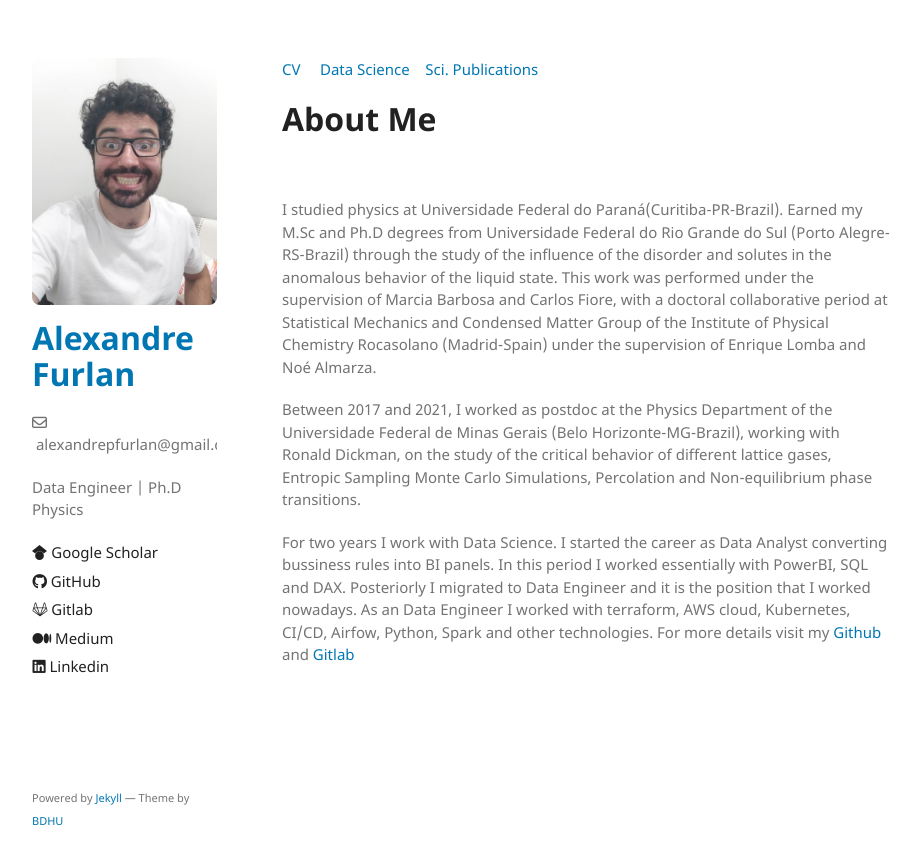
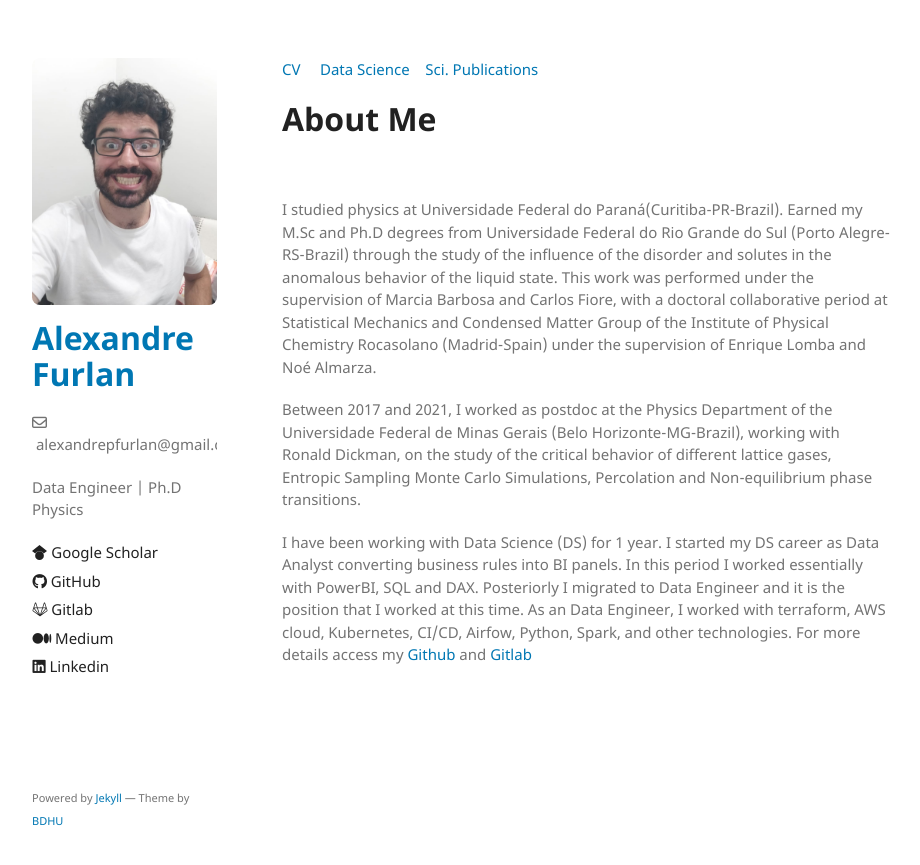
Before and after one commit to apfurlan/apfurlan.github.io, a Jekyll site: the page built from index.md, in a window 1280 px wide. Shown: the top 865 px of the page, without its empty margins (178-1098 px from the left). Built offline with Jekyll 4.4.1, drawn with Linux system fonts in a browser that asks for light colours.

Commit message:
init commit

```diff
--- a/index.md
+++ b/index.md
@@ -25,11 +25,11 @@ critical behavior of different lattice gases, Entropic Sampling Monte Carlo Simu
 Percolation and Non-equilibrium phase transitions.
 
 
-For two years I work with Data Science. I started the career as Data Analyst converting
-bussiness rules into BI panels. In this period I worked essentially with PowerBI, SQL and
-DAX. Posteriorly I migrated to Data Engineer and it is the position that I worked nowadays.
-As an Data Engineer I worked with terraform, AWS cloud, Kubernetes, CI/CD, Airfow, Python,
-Spark and other technologies. For more details visit my [Github](https://github.com/apfurlan)
+I have been working with Data Science (DS) for 1 year. I started my DS career as Data Analyst
+converting business rules into BI panels. In this period I worked essentially with PowerBI, SQL
+and DAX. Posteriorly I migrated to Data Engineer and it is the position that I worked at this
+time. As an Data Engineer, I worked with terraform, AWS cloud, Kubernetes, CI/CD, Airfow, Python,
+Spark, and other technologies. For more details access my [Github](https://github.com/apfurlan)
 and [Gitlab](https://gitlab.com/apfurlan)
 
 <!---
```
Also changed, not shown: cv-page.md (+11 -1 lines), phy-pub-page.md (+6 -4 lines).
